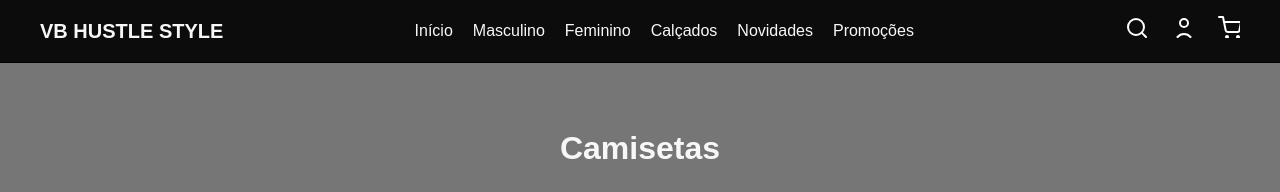
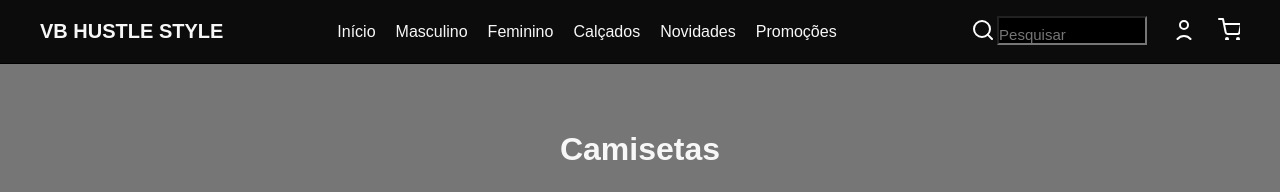
Before and after one commit to brunosilvamikolojveski/VBhustleStyle, a plain HTML site: page tiposroupas/masculina.html in a window 1280 px wide. Shown: the top 192 px of the page. Drawn offline with Linux system fonts and the light colour scheme.

Commit message:
pronto de vez

```diff
--- a/styles.css
+++ b/styles.css
@@ -4,7 +4,6 @@
   padding: 0;
   box-sizing: border-box;
 }
-
 body {
   font-family: "Arial", sans-serif;
   color: #f7f7f7;
@@ -61,13 +60,18 @@ body {
   color: #fff;
   display: inline-flex;
   transition: transform 0.2s ease, color 0.2s ease;
+
 }
 
 .icons a:hover {
   color: #ac860a;
   transform: scale(1.2);
 }
+#pesquisar{
+  padding-top: 1vh;
+  text-align: left;
 
+}
 /* Hero */
 .hero {
   background: url('https://images.unsplash.com/photo-1587280501635-68a0e82cd5ff?fm=jpg&ixid=M3wxMjA3fDB8MHxzZWFyY2h8OHx8c3BvcnQlMjBiYWNrZ3JvdW5kfGVufDB8fDB8fHww&ixlib=rb-4.1.0&q=60&w=3000') no-repeat center/cover;
@@ -298,3 +302,6 @@ body {
   color: white;
   text-decoration: none;
 }
+html{
+  scroll-behavior: smooth;
+}
--- a/tiposroupas/formulario.css
+++ b/tiposroupas/formulario.css
@@ -8,6 +8,8 @@ body {
     background-color: #777677;
     height: 60vh;
     margin: 0;
+    background-size: 100%;
+    background-image: url("https://img.freepik.com/free-photo/plain-smooth-green-wall-texture_53876-129746.jpg");
 }
 
 h1 {
@@ -42,3 +44,8 @@ a{
     color: black;
     text-decoration: none;
 }
+#pesquisar{
+  padding-top: 1vh;
+  text-align: left;
+
+}
--- a/tiposroupas/masculina.html
+++ b/tiposroupas/masculina.html
@@ -26,6 +26,8 @@
         <line x1="21" y1="21" x2="16.65" y2="16.65"/>
       </svg>
     </a>
+    <!--Barra de pesquisa-->
+    <input type="text" id="pesquisar" name="nome" placeholder="Pesquisar" required>
     <!-- Usuário -->
     <a href="#" aria-label="Conta">
       <svg xmlns="http://www.w3.org/2000/svg" width="22" height="22" fill="none" stroke="currentColor" stroke-width="2" stroke-linecap="round" stroke-linejoin="round">
```
Also changed, not shown: index.html (+3 -2 lines), tiposroupas/formulariosimulado.html (+1 -0 lines).
